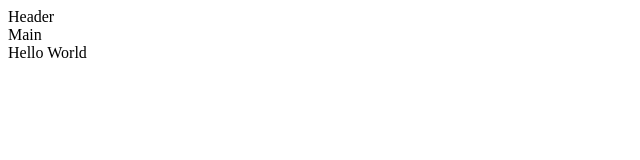
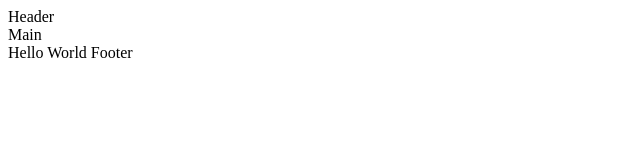
Before and after one commit to AndriiFn/my-project, a plain HTML site: page index.html in a window 1280 px wide. Shown: the full height of the page, 0-640 px from the left. Drawn offline with Linux system fonts and the light colour scheme.

Commit message:
add footer

```diff
--- a/index.html
+++ b/index.html
@@ -8,6 +8,6 @@
 <body>
   <header>Header</header>
   <main>Main</main>
-  <footer>Hello World</footer>
+  <footer>Hello World Footer</footer>
 </body>
 </html>
```
